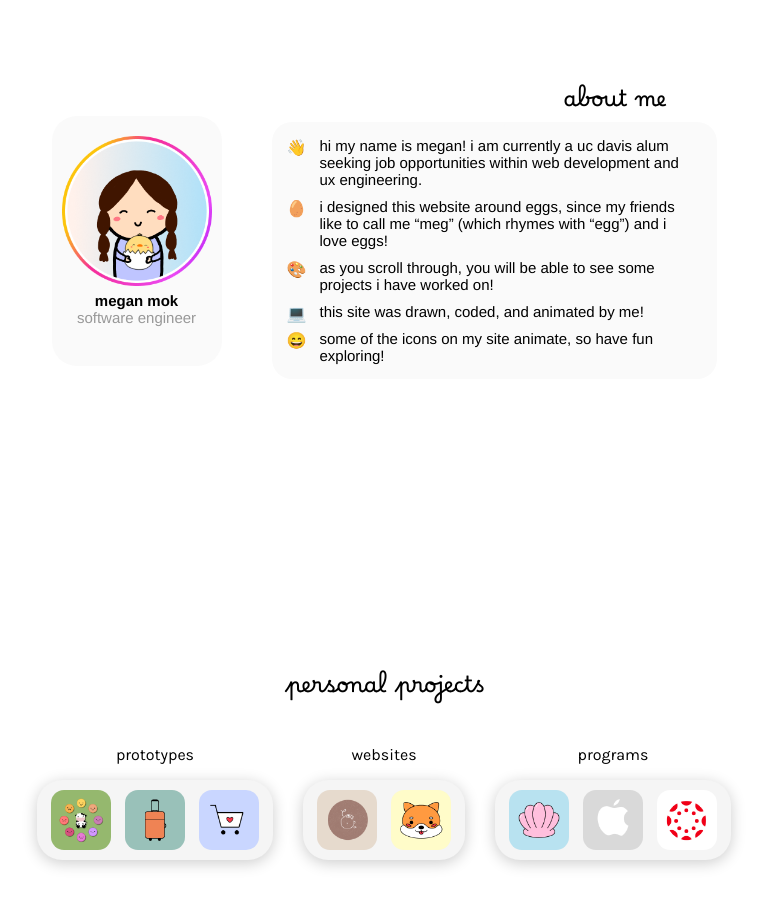
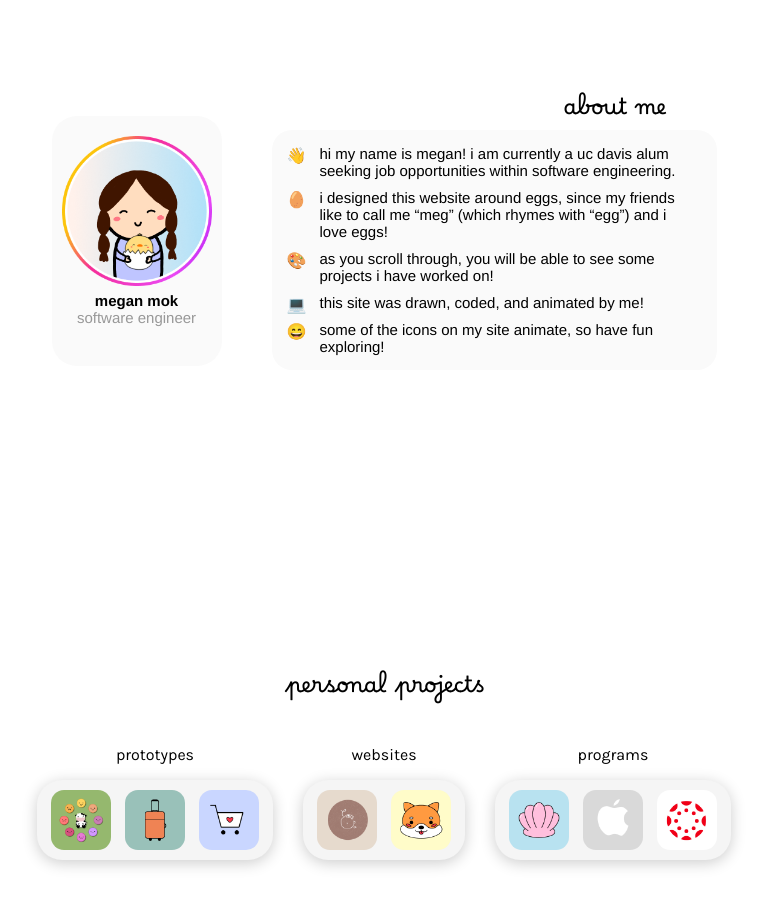
Before and after one commit to meganmok/meganmok.github.io, a React (Create React App) app: page /#/ in a window 1280 px wide. Shown: the part 980-1887 px from the top of the page, without its empty margins (256-1023 px from the left). Built offline with nearby package versions, Linux system fonts and the light colour scheme.

Commit message:
edited about me

```diff
--- a/src/pages/AboutMe.js
+++ b/src/pages/AboutMe.js
@@ -24,7 +24,7 @@ function AboutMe() {
         <div className = "emojiText">
         <span role="img" aria-labelledby="wave" className = "emoji" id = "wave"> 👋 </span>
         <p className= "introText">
-        hi my name is megan! i am currently a uc davis alum seeking job opportunities within web development and ux engineering.
+        hi my name is megan! i am currently a uc davis alum seeking job opportunities within software engineering.
         </p>
         </div>
         <div className = "emojiText">
```
